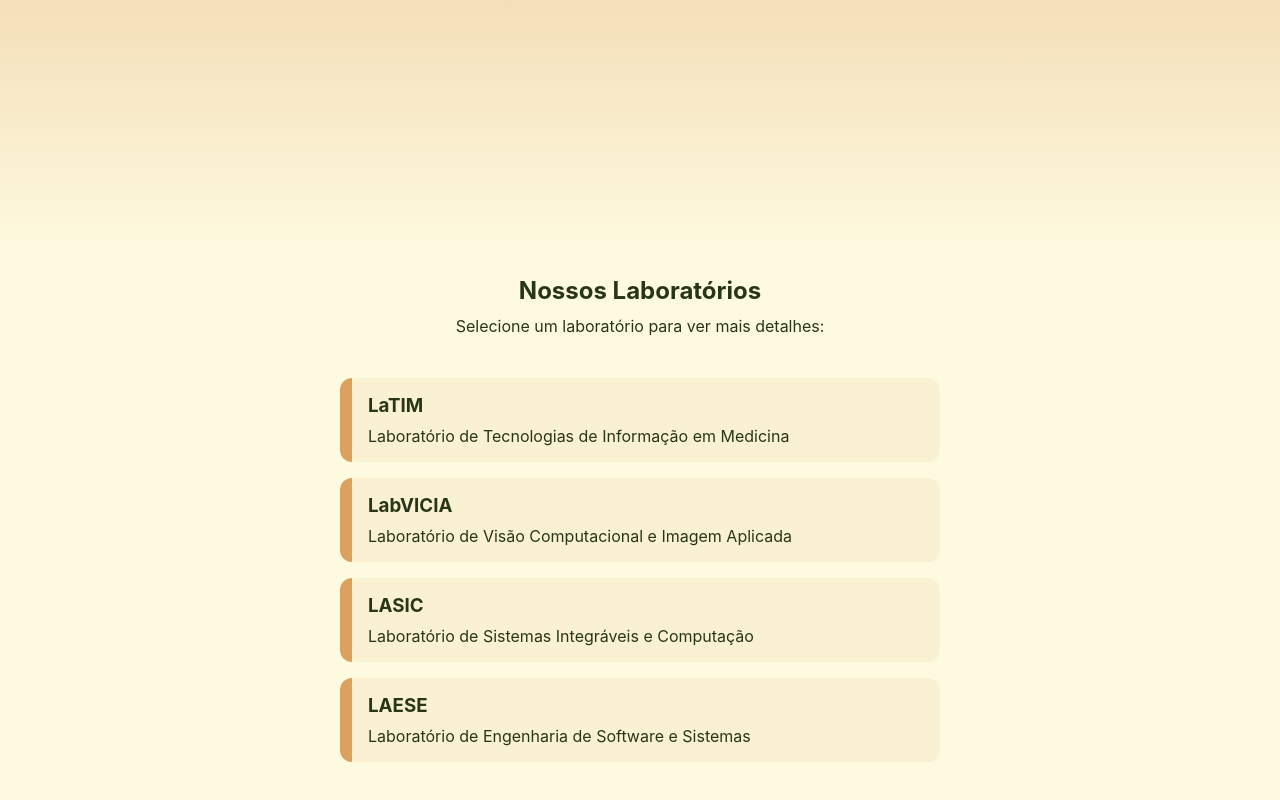
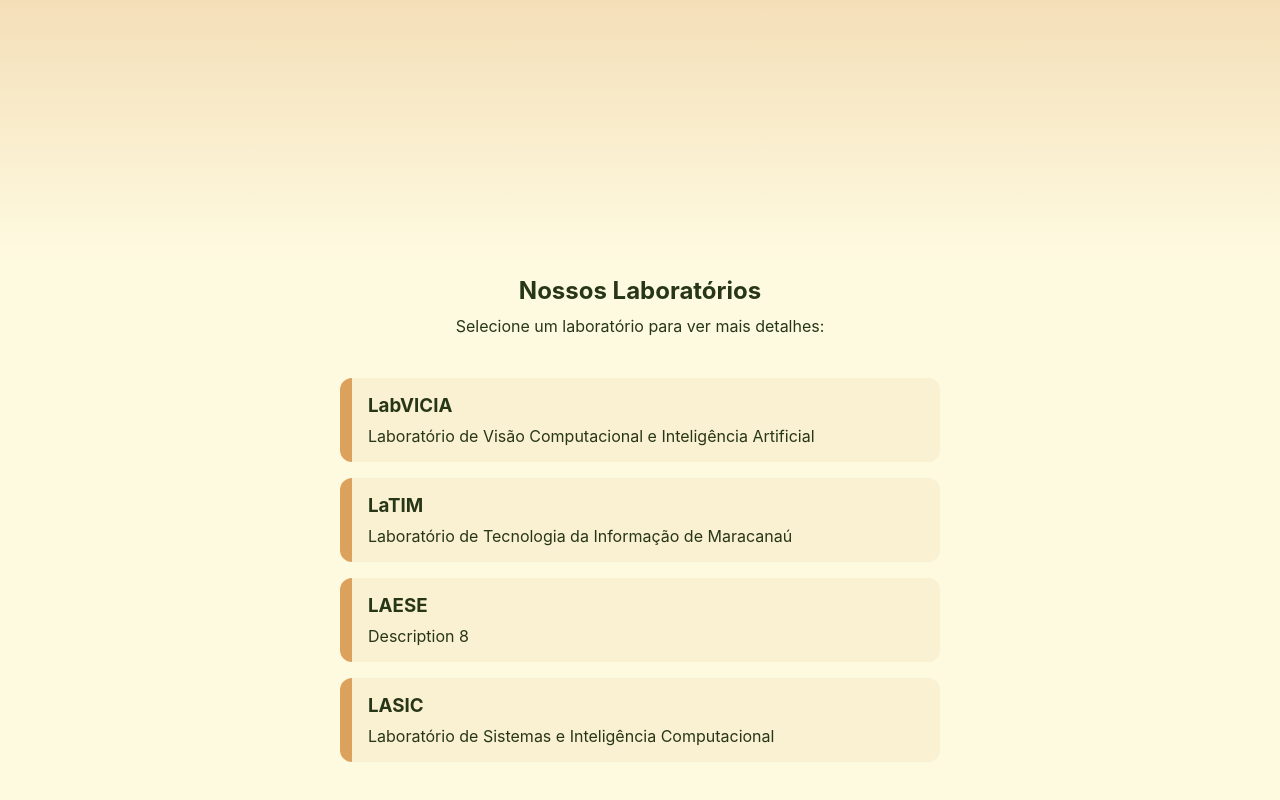
Before and after one commit to tiago-vargas/vitrine-tecnologica, a React (Create React App) app: page /laboratorios in a window 1280 px wide. Shown: the part 576-1376 px from the top of the page. Built offline with nearby package versions, Linux system fonts and the light colour scheme; data requests are answered from the project's data file.

Commit message:
get labs from fake DV

```diff
--- a/src/app/Laboratories.tsx
+++ b/src/app/Laboratories.tsx
@@ -1,18 +1,16 @@
+import { useEffect, useState } from "react";
 import "./Laboratories.css";
-
-interface CardProps {
-	title: string;
-	description: string;
-	link: string;
-}
+import { Laboratory } from "../models";
 
 function Laboratories() {
-	const laboratories = [
-		{ title: "LaTIM", description: "Laboratório de Tecnologias de Informação em Medicina", link: "/laboratorios/latim" },
-		{ title: "LabVICIA", description: "Laboratório de Visão Computacional e Imagem Aplicada", link: "/laboratorios/labvicia" },
-		{ title: "LASIC", description: "Laboratório de Sistemas Integráveis e Computação", link: "/laboratorios/lasic" },
-		{ title: "LAESE", description: "Laboratório de Engenharia de Software e Sistemas", link: "/laboratorios/laese" }
-	];
+	const [laboratories, setLaboratories] = useState<Laboratory[]>([]);
+
+	useEffect(() => {
+		fetch("http://localhost:5000/laboratory")
+			.then(response => response.json())
+			.then(data => setLaboratories(data))
+			.catch(error => console.error('Error fetching laboratories:', error));
+	});
 
 	return (
 		<div>
@@ -26,12 +24,12 @@ function Laboratories() {
 				<p>Selecione um laboratório para ver mais detalhes:</p>
 				<ul>
 					{
-						laboratories.map((lab, index) => (
-							<li key={index}>
+						laboratories.map((lab) => (
+							<li key={lab.id}>
 								<Card
-									title={lab.title}
+									title={lab.name}
 									description={lab.description}
-									link={lab.link}
+									link={`/laboratorios/${lab.id}`}
 								/>
 							</li>
 						))
@@ -42,7 +40,7 @@ function Laboratories() {
 	);
 }
 
-function Card(props: { title: string; description: string; link: string;}) {
+function Card(props: { title: string; description: string; link: string; }) {
 	return (
 		<a href={props.link}>
 			<div className="Card">
```
